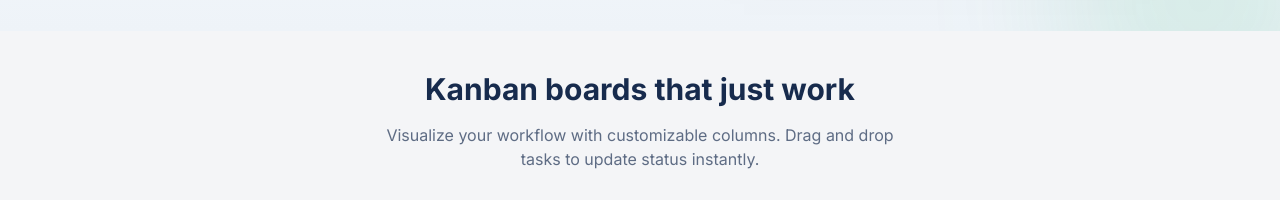
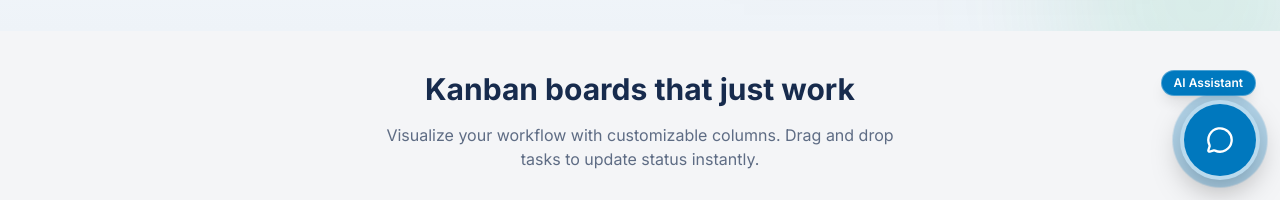
Before and after one commit to samuel-sarmah/onboad, a Next.js app: page / in a window 1280 px wide. Shown: the part 600-800 px from the top of the page. Built offline with nearby package versions, Linux system fonts and the light colour scheme.

Commit message:
chore: update src/components/chat/ChatWidget.tsx

```diff
--- /dev/null
+++ b/src/components/chat/ChatWidget.tsx
@@ -0,0 +1,31 @@
+"use client";
+
+import { useChat } from "./ChatContext";
+import { ChatWindow } from "./ChatWindow";
+import { MessageCircle } from "lucide-react";
+
+export function ChatWidget() {
+  const { isOpen, toggleChat } = useChat();
+
+  return (
+    <div className="fixed bottom-5 right-5 md:bottom-6 md:right-6 z-[60]">
+      {!isOpen && (
+        <div className="relative flex flex-col items-end gap-2">
+          <span className="hidden md:inline-flex items-center rounded-full bg-primary px-3 py-1 text-xs font-semibold text-white shadow-lg border border-white/30">
+            AI Assistant
+          </span>
+
+          <button
+            onClick={toggleChat}
+            className="relative w-16 h-16 md:w-[72px] md:h-[72px] bg-primary hover:bg-primary-hover text-white rounded-full shadow-[0_12px_32px_rgba(0,0,0,0.35)] ring-4 ring-white flex items-center justify-center transition-all hover:scale-110 focus:outline-none focus-visible:ring-4 focus-visible:ring-primary/40"
+            aria-label="Open chat assistant"
+          >
+            <span className="absolute inset-0 rounded-full bg-primary/40 animate-ping" />
+            <MessageCircle className="relative w-7 h-7" />
+          </button>
+        </div>
+      )}
+      {isOpen && <ChatWindow />}
+    </div>
+  );
+}
```
